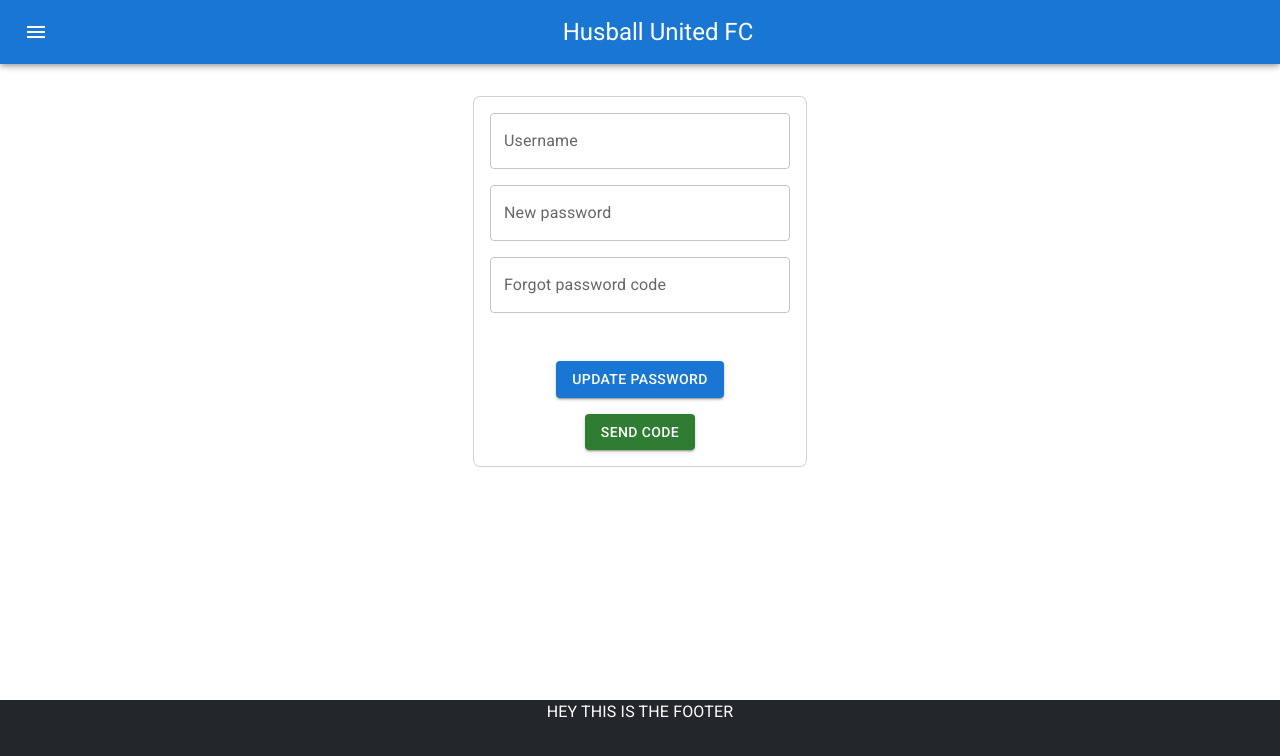
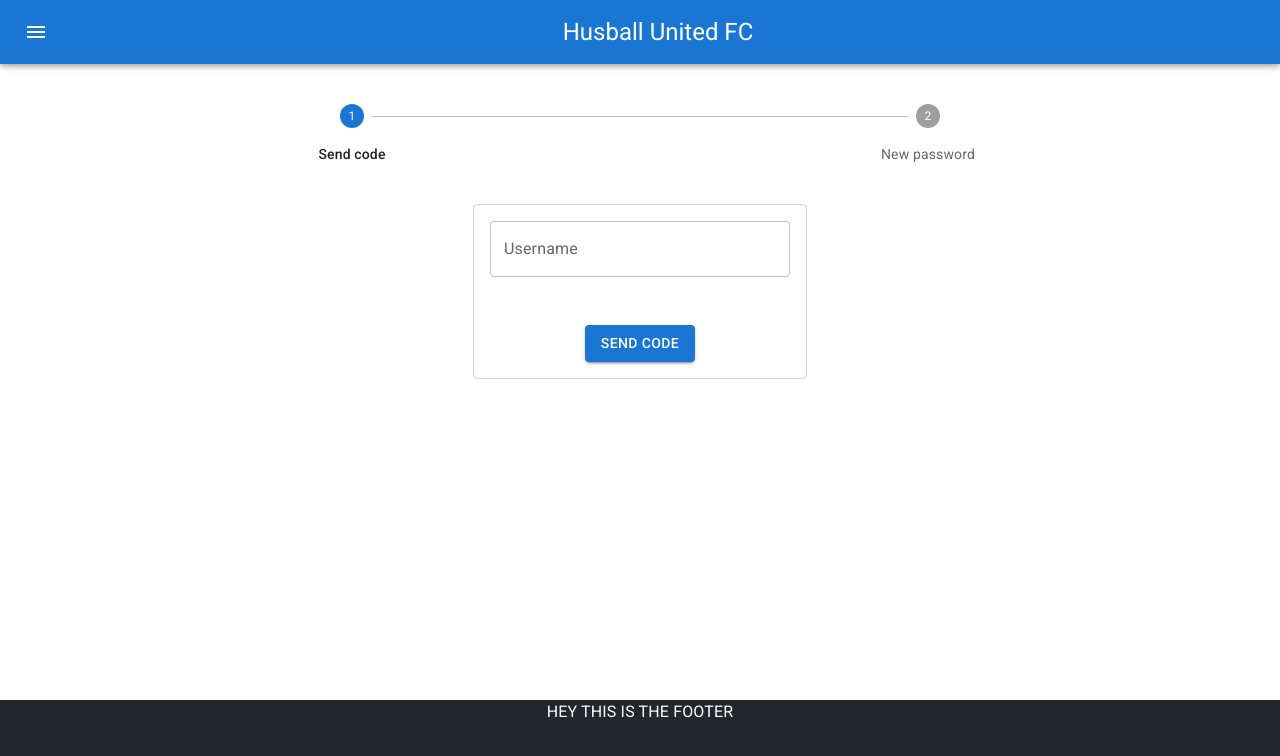
Before and after one commit to JAEdARAZ/fut-booking-front, a React (Create React App) app: page /forgot in a window 1280 px wide. Shown: the top 756 px of the page. Built offline with nearby package versions, Linux system fonts and the light colour scheme; what aws-amplify would draw is missing.

Commit message:
Use of stepper for forgotten password flow

```diff
--- a/src/App.tsx
+++ b/src/App.tsx
@@ -3,9 +3,12 @@ import { Container } from "@mui/system";
 import { Route, Routes } from "react-router-dom";
 import "./App.css";
 import { Footer } from "./components/Footer";
-import { ForgotPassword } from "./components/access/ForgotPassword";
+import Profile from "./components/Profile";
+import ForgotPasswordStepper from "./components/access/ForgotPasswordStepper";
+import { Login } from "./components/access/Login";
+import { GameDetail } from "./components/games/GameDetail";
+import Games from "./components/games/Games";
 import NavBar from "./components/navbar/NavBar";
-import { Login } from "./components/access/Login";
 
 function App() {
   return (
@@ -13,11 +16,11 @@ function App() {
       <NavBar />
       <Container>
         <Routes>
-          <Route path="/" element={<Login />} />
-          <Route path="/forgot" element={<ForgotPassword />} />
-          {/* <Route path="/" element={<Games />} />
+          <Route path="/" element={<Games />} />
+          <Route path="/login" element={<Login />} />
+          <Route path="/forgot" element={<ForgotPasswordStepper />} />
           <Route path="/profile" element={<Profile />} />
-          <Route path="/games/:gameId" element={<GameDetail />} /> */}
+          <Route path="/games/:gameId" element={<GameDetail />} />
         </Routes>
       </Container>
       <Footer />
--- a/src/components/access/ForgotPassword.tsx
+++ b/src/components/access/ForgotPassword.tsx
@@ -1,16 +1,14 @@
 import { Box, Button, TextField } from "@mui/material";
 import { useState } from "react";
-import { sendForgotPasswordCode, submitNewPassword } from "../../services/auth";
+import { submitNewPassword } from "../../services/auth";
 
-export function ForgotPassword() {
-  const [username, setUsername] = useState<string>("");
+interface ForgotPasswordProps {
+  username: string
+}
+
+export function ForgotPassword({username}: ForgotPasswordProps) {
   const [password, setPassword] = useState<string>("");
   const [forgotPasswordCode, setForgotPasswordCode] = useState<string>("");
-
-  async function fogotPasswordSendCode(e: React.MouseEvent<HTMLButtonElement, MouseEvent>) {
-    e.preventDefault();
-    await sendForgotPasswordCode(username);
-  }
 
   async function forgotPasswordSubmit(e: React.FormEvent<HTMLFormElement>) {
     e.preventDefault();
@@ -23,6 +21,7 @@ export function ForgotPassword() {
       display="flex"
       justifyContent="center"
       alignItems="center"
+      flexDirection="column"
     >
       <Box
         component="form"
@@ -38,10 +37,18 @@ export function ForgotPassword() {
       >
         <TextField
           sx={{ width: "300px" }}
+          disabled
           id="username"
           label="Username"
           variant="outlined"
-          onChange={(e) => setUsername(e.target.value)}
+          defaultValue={username}
+        />
+        <TextField
+          sx={{ width: "300px" }}
+          id="forgot-password-code"
+          label="Code (sent by email)"
+          variant="outlined"
+          onChange={(e) => setForgotPasswordCode(e.target.value)}
         />
         <TextField
           sx={{ width: "300px", flexGrow: 1 }}
@@ -51,15 +58,7 @@ export function ForgotPassword() {
           variant="outlined"
           onChange={(e) => setPassword(e.target.value)}
         />
-        <TextField
-          sx={{ width: "300px" }}
-          id="forgot-password-code"
-          label="Forgot password code"
-          variant="outlined"
-          onChange={(e) => setForgotPasswordCode(e.target.value)}
-        />
         <Button sx={{ mt: 4 }} type="submit" variant="contained">UPDATE PASSWORD</Button>
-        <Button variant="contained" color="success" onClick={(e) => fogotPasswordSendCode(e)}>SEND CODE</Button>
       </Box>
     </Box>
   )
--- /dev/null
+++ b/src/components/access/ForgotPasswordStepper.tsx
@@ -0,0 +1,48 @@
+import Box from '@mui/material/Box';
+import Step from '@mui/material/Step';
+import StepLabel from '@mui/material/StepLabel';
+import Stepper from '@mui/material/Stepper';
+import { Fragment, useState } from 'react';
+import { ForgotPassword } from './ForgotPassword';
+import { SendCode } from './SendCode';
+
+const steps = ['Send code', 'New password'];
+
+export default function ForgotPasswordStepper() {
+  const [username, setUsername] = useState<string>("");
+  const [activeStep, setActiveStep] = useState(0);
+
+  const handleNext = () => {
+    setActiveStep((prevActiveStep) => prevActiveStep + 1);
+  };
+
+  return (
+    <Box sx={{ width: '100%' }} mt={5}>
+      <Stepper activeStep={activeStep} alternativeLabel sx={{ mb: 5 }}>
+        {steps.map((label) => {
+          return (
+            <Step key={label}>
+              <StepLabel>{label}</StepLabel>
+            </Step>
+          );
+        })}
+      </Stepper>
+      {
+        activeStep === 0 &&
+        (<Fragment>
+          <SendCode
+            moveStepperForward={() => handleNext()}
+            username={username}
+            setUsername={setUsername}
+          />
+        </Fragment>)
+      }
+      {
+        activeStep === 1 &&
+        (<Fragment>
+          <ForgotPassword username={username} />
+        </Fragment>)
+      }
+    </Box>
+  );
+}
--- /dev/null
+++ b/src/components/access/SendCode.tsx
@@ -0,0 +1,46 @@
+import { Box, Button, TextField } from "@mui/material";
+import { sendForgotPasswordCode } from "../../services/auth";
+
+interface SendCodeProps {
+  username: string,
+  moveStepperForward: () => void,
+  setUsername: (username: string) => void
+}
+
+export function SendCode({ username, moveStepperForward, setUsername }: SendCodeProps) {
+  async function fogotPasswordSendCode(e: React.FormEvent<HTMLFormElement>) {
+    e.preventDefault();
+    await sendForgotPasswordCode(username);
+    moveStepperForward();
+  }
+
+  return (
+    <Box
+      display="flex"
+      flexDirection="column"
+      alignItems="center"
+    >
+      <Box
+        component="form"
+        onSubmit={(e) => fogotPasswordSendCode(e)}
+        display="flex"
+        flexDirection="column"
+        alignItems="center"
+        rowGap={2}
+        p={2}
+        border="1px solid"
+        borderRadius="2%"
+        borderColor="lightgrey"
+      >
+        <TextField
+          sx={{ width: "300px" }}
+          id="user-login"
+          label="Username"
+          variant="outlined"
+          onChange={(e) => setUsername(e.target.value)}
+        />
+        <Button sx={{ mt: 4 }} type="submit" variant="contained">SEND CODE</Button>
+      </Box>
+    </Box>
+  )
+}
```
